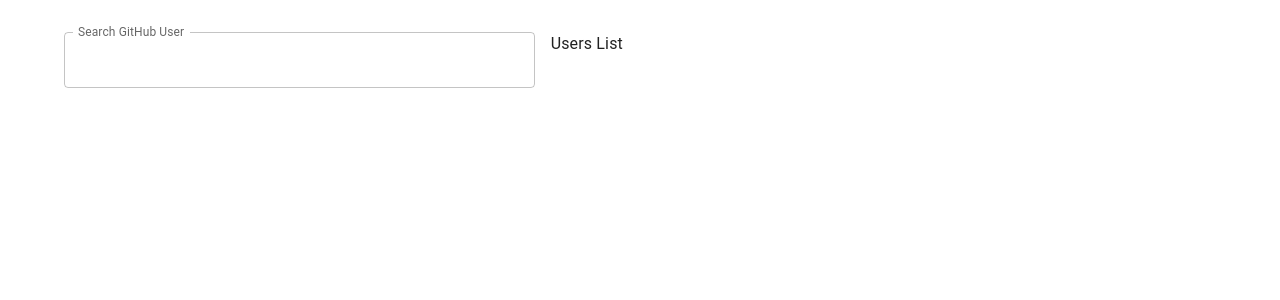
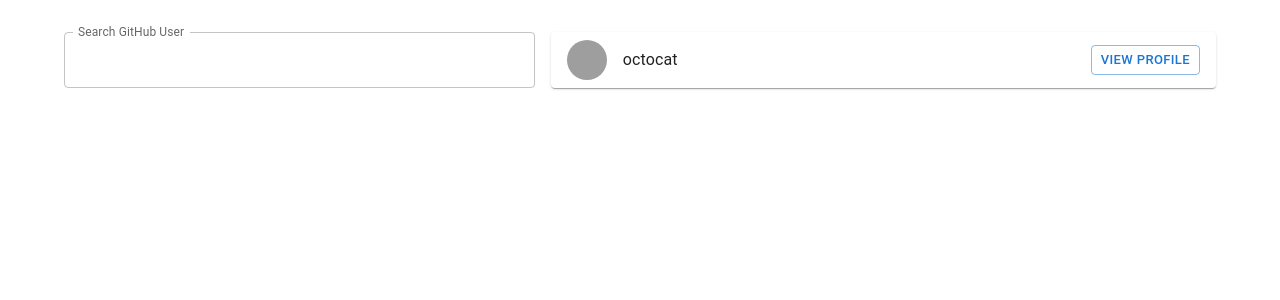
Before and after one commit to pongangairaman-nks/github-user-explorer, a React (Vite) app: page / in a window 1280 px wide. Shown: the top 300 px of the page. Built offline with nearby package versions, Linux system fonts and the light colour scheme; grey boxes are pictures that could not be loaded; some icons are missing.

Commit message:
feat: add UserCard component to display individual user info in search results

```diff
--- /dev/null
+++ b/src/components/UserCard.tsx
@@ -0,0 +1,40 @@
+import React from "react";
+import { Card, Avatar, Typography, Box, Button } from "@mui/material";
+
+interface UserCardProps {
+  avatarUrl: string;
+  username: string;
+  onClick?: () => void;
+}
+
+const UserCard: React.FC<UserCardProps> = ({
+  avatarUrl,
+  username,
+  onClick
+}) => {
+  return (
+    <Card
+      sx={{
+        display: "flex",
+        alignItems: "center",
+        justifyContent: "space-between",
+        mb: 2,
+        px: 2,
+        py: 1,
+        cursor: "pointer",
+        "&:hover": { backgroundColor: "#f5f5f5" }
+      }}
+      onClick={onClick}
+    >
+      <Box display="flex" alignItems="center" gap={2}>
+        <Avatar src={avatarUrl} alt={username} />
+        <Typography variant="subtitle1">{username}</Typography>
+      </Box>
+      <Button variant="outlined" size="small">
+        View Profile
+      </Button>
+    </Card>
+  );
+};
+
+export default UserCard;
--- a/src/pages/SearchPage.tsx
+++ b/src/pages/SearchPage.tsx
@@ -1,5 +1,6 @@
-import { Box, Grid } from "@mui/material";
+import { Grid } from "@mui/material";
 import SearchBar from "../components/SearchBar";
+import UserCard from "../components/UserCard";
 
 export default function SearchPage() {
   const handleSearch = (query: string) => {
@@ -11,7 +12,11 @@
         <SearchBar onSearch={handleSearch} />
       </Grid>
       <Grid item xs={12} md={4} lg={7}>
-        <Box>Users List</Box>
+        <UserCard
+          avatarUrl="https://avatars.githubusercontent.com/u/583231?v=4"
+          username="octocat"
+          onClick={() => console.log("Navigate to profile")}
+        />
       </Grid>
     </Grid>
   );
```
